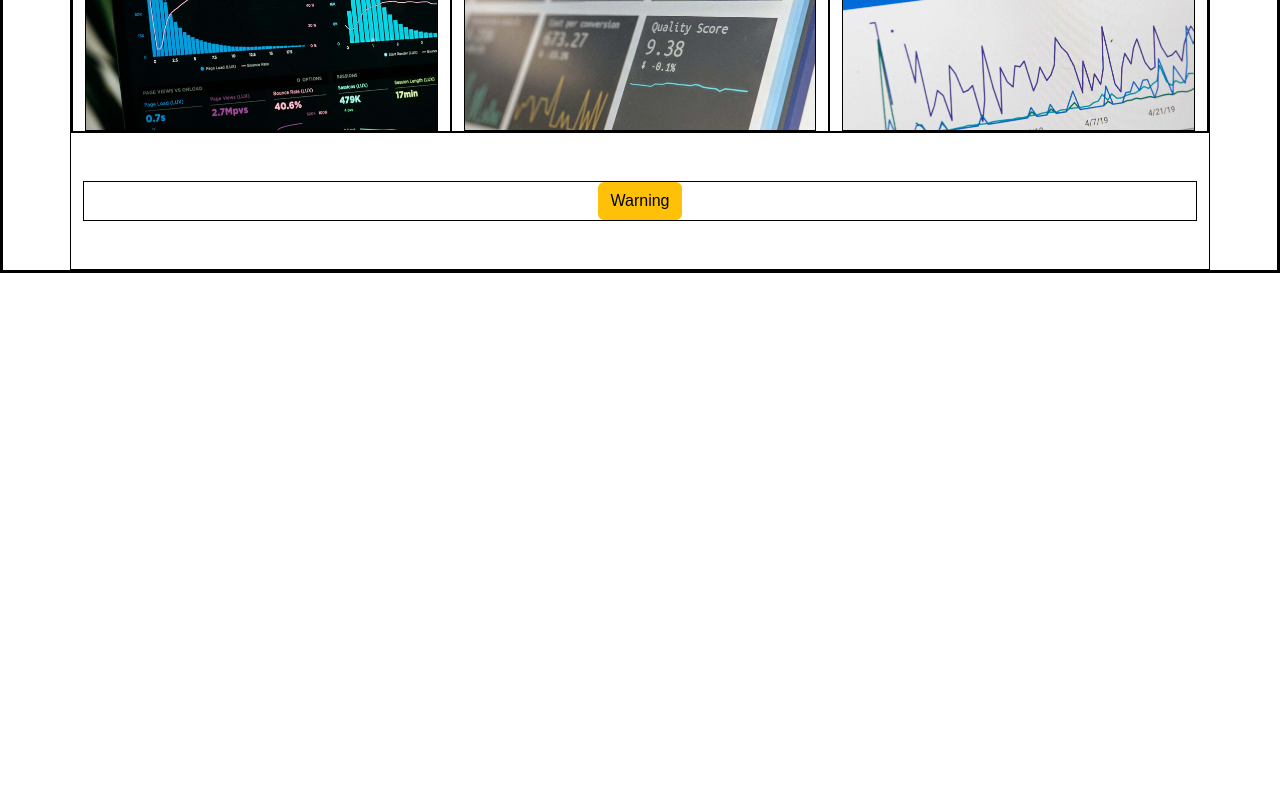
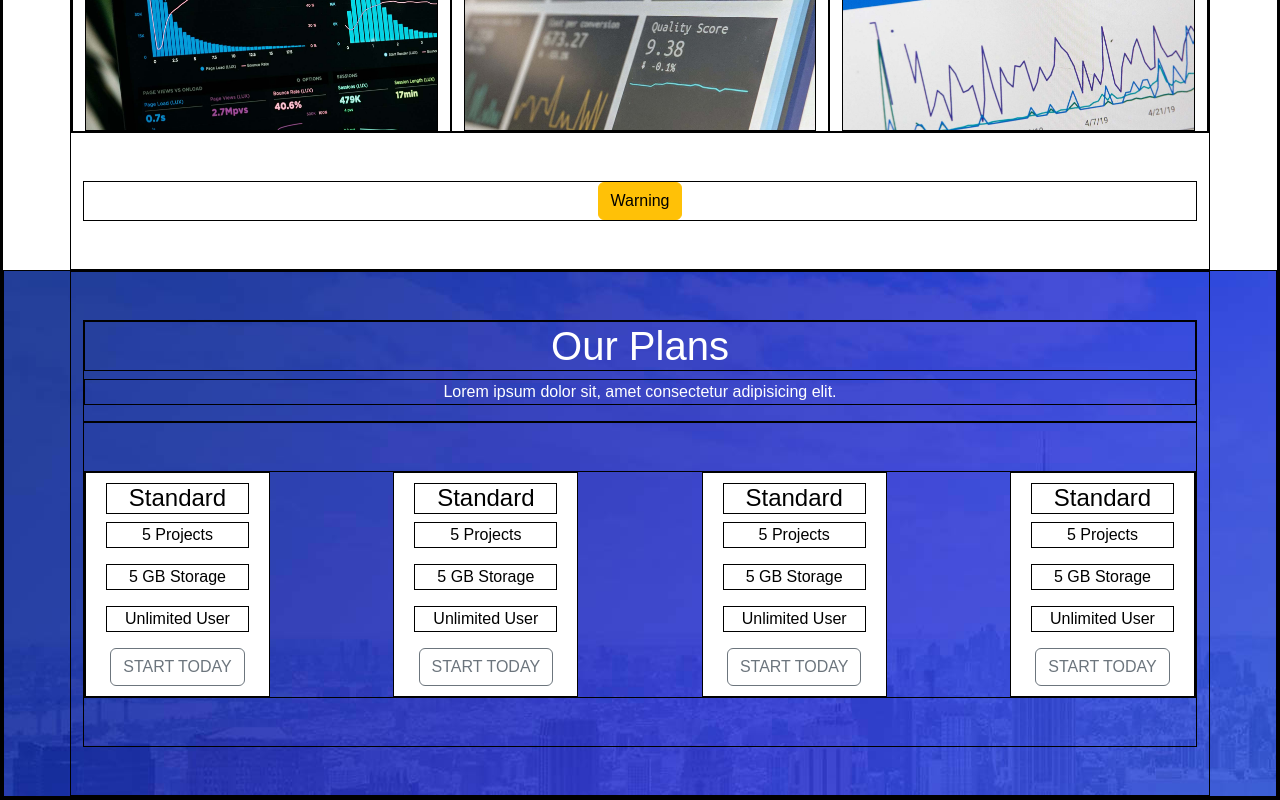
Before and after one commit to info-mic-info/proj-html-vuejs, a Vue app: page / in a window 1280 px wide. Shown: the part 3187-3987 px from the top of the page. Before the commit the page ends 3460 px from the top, so only its background shows below. Built offline with nearby package versions, Linux system fonts and the light colour scheme.

Commit message:
add section_d

```diff
--- a/src/components/AppMain.vue
+++ b/src/components/AppMain.vue
@@ -2,11 +2,13 @@
 import Section_a from "./Section_a.vue";
 import Section_b from "./Section_b .vue";
 import Section_c from "./Section_c.vue";
+import Section_d from "./Section_d.vue";
 export default {
   components: {
     Section_a,
     Section_b,
     Section_c,
+    Section_d,
   },
 };
 </script>
@@ -16,6 +18,7 @@ export default {
 <Section_a/>
 <Section_b/>
 <Section_c/>
+<Section_d/>
 
 
 </template>
--- /dev/null
+++ b/src/components/Section_d.vue
@@ -0,0 +1,65 @@
+        <script>
+export default {};
+</script>
+
+<template lang="">
+  <section class="background_d">
+    <div class="container py-5">
+    <div class="text-center">
+    <h1>Our Plans</h1>
+    <p>Lorem ipsum dolor sit, amet consectetur adipisicing elit.</p>
+  </div>
+
+  <div class="container py-5">
+    <div class="row d-flex justify-content-between">
+      <div class="col-2 text-center">
+        <h4>Standard</h4>
+        <p>5 Projects</p>
+        <p>5 GB Storage</p>
+        <p>Unlimited User</p>
+        <button type="button" class="btn btn-outline-secondary">START TODAY</button>
+      </div>
+
+      <div class="col-2 text-center">
+        <h4>Standard</h4>
+        <p>5 Projects</p>
+        <p>5 GB Storage</p>
+        <p>Unlimited User</p>
+        <button type="button" class="btn btn-outline-secondary">START TODAY</button>
+      </div>
+
+      <div class="col-2 text-center">
+        <h4>Standard</h4>
+        <p>5 Projects</p>
+        <p>5 GB Storage</p>
+        <p>Unlimited User</p>
+        <button type="button" class="btn btn-outline-secondary">START TODAY</button>
+      </div>
+
+      <div class="col-2 text-center">
+        <h4>Standard</h4>
+        <p>5 Projects</p>
+        <p>5 GB Storage</p>
+        <p>Unlimited User</p>
+        <button type="button" class="btn btn-outline-secondary">START TODAY</button>
+      </div>
+
+
+    </div>
+  </div>
+    </div>
+  </section>
+</template>
+
+<style lang="scss" scoped>
+.background_d {
+  background-image: url("../assets/images/background1.jpg");
+  color: white;
+}
+
+.col-2 {
+  background-color: white;
+  color: black;
+  padding: 10px 20px;
+}
+</style>
```
